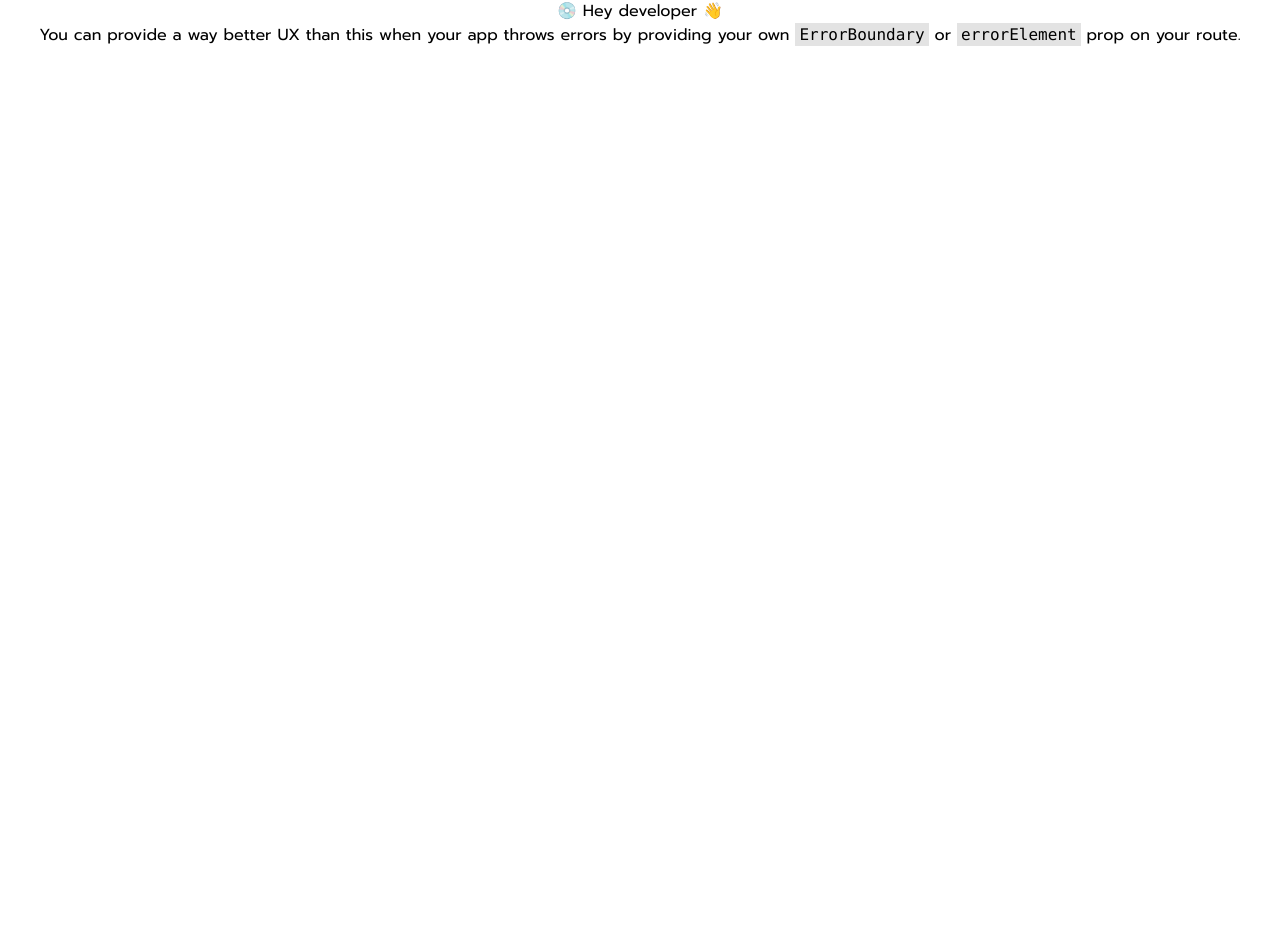
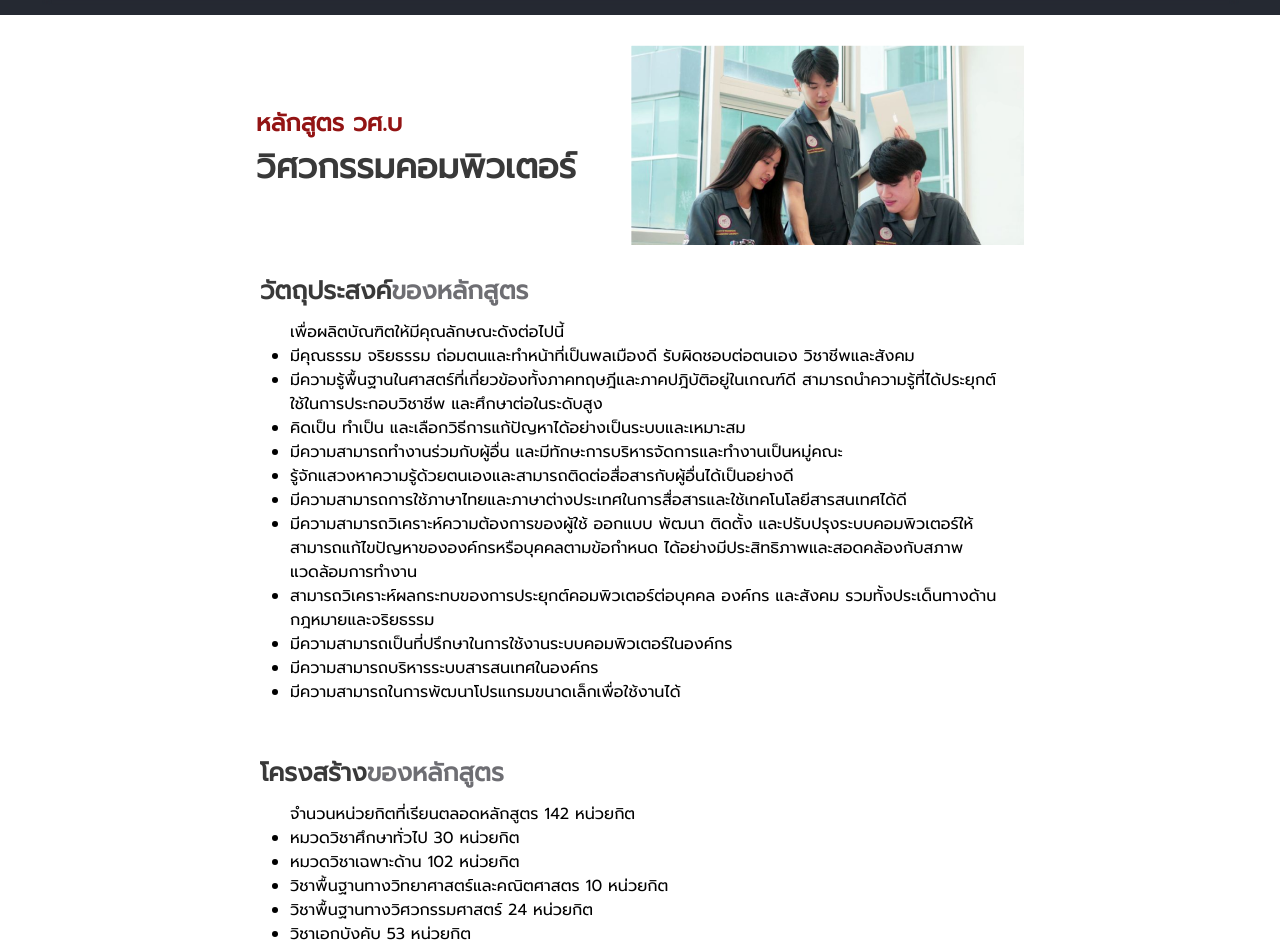
Before and after one commit to KaminariSora/Project_CPE204, a React (Create React App) app in the folder cpe-web-application/: page /Program in a window 1280 px wide. Before the commit this address had no page. Shown: the part 65-1013 px from the top of the page. Before the commit the page ends 800 px from the top, so only its background shows below. Built offline with nearby package versions, Linux system fonts and the light colour scheme.

Commit message:
Program Page

```diff
--- a/cpe-web-application/src/1st_Components/PersonelPage/PerProfile.css
+++ b/cpe-web-application/src/1st_Components/PersonelPage/PerProfile.css
@@ -14,7 +14,6 @@
     font-size: 1.2rem;
 }
 hr{
-    max-width: 800px;
     width: 100%;
     position: absolute;
     border-top:3px solid #CFCFCF;
--- /dev/null
+++ b/cpe-web-application/src/1st_Components/Program/Program.css
@@ -0,0 +1,72 @@
+
+.Program-bg{
+    display: flex;
+    align-items: center;
+    flex-direction: column;
+    margin-top: 80px;
+    width: 100%;
+}
+
+.Program-slide{
+    display: flex;
+    flex-direction: row;
+    justify-content: center;
+    align-items: center;
+    flex-wrap: wrap-reverse;
+    gap: 3rem;
+    padding-top: 30px;
+}
+
+
+.Program-slide-left{
+    display: flex;
+    flex-direction: column;
+    justify-items: center;
+}
+.Prgram-slide-Right img{
+    width: 400px;
+    height: 200px;
+    object-fit: cover;
+    object-position: 50% 10%;
+}
+
+.Program-slide-left span{
+    font-size: 24px;
+    color: #931414;
+    font-weight: 900;
+}
+
+.Program-slide-left span:last-child{
+    font-size: 34px;
+    color: #393939;
+}
+
+@media only screen and (max-width: 766px) {
+    .Program-slide {
+      margin-top: 80px;
+    }
+  }
+
+
+.Program-data{
+    max-width: 800px;
+    width: 100%;
+}
+
+.Purpose-in li{
+    list-style-type: disc;
+}
+
+.Purpose-in{
+    margin: 10px;
+    margin-left: 30px;
+}
+
+.Purpose{
+    padding: 20px;
+}
+
+.Purpose span{
+    font-size: 25px;
+    color: #6E6E73;
+}
--- /dev/null
+++ b/cpe-web-application/src/1st_Components/Program/Program.js
@@ -0,0 +1,75 @@
+import Header from "../../GlobalComponent/header"
+import './Program.css'
+
+const Program =()=>{
+    return(
+        <div>
+          <Header/>
+          <div className="Program-bg">
+
+             <div className="Program-slide">
+                <div className="Program-slide-left">
+                        <span>หลักสูตร วศ.บ</span>
+                        <span>วิศวกรรมคอมพิวเตอร์</span>
+                </div>
+                <div className="Prgram-slide-Right">
+                        <img src="./img/Rectangle 34.png"></img>
+                </div>
+             </div>
+
+             <div className="Program-data">
+
+                 <div className="Purpose">
+                    <span><strong><span style={{ color: '#393939' }}>วัตถุประสงค์</span>ของหลักสูตร</strong></span>
+                    <div className="Purpose-in">เพื่อผลิตบัณฑิตให้มีคุณลักษณะดังต่อไปนี้
+                        <ul>
+                           <li>มีคุณธรรม จริยธรรม ถ่อมตนและทำหน้าที่เป็นพลเมืองดี รับผิดชอบต่อตนเอง วิชาชีพและสังคม</li>
+                           <li>มีความรู้พื้นฐานในศาสตร์ที่เกี่ยวข้องทั้งภาคทฤษฎีและภาคปฎิบัติอยู่ในเกณฑ์ดี สามารถนำความรู้ที่ได้ประยุกต์ใช้ในการประกอบวิชาชีพ และศึกษาต่อในระดับสูง</li>
+                           <li>คิดเป็น ทำเป็น และเลือกวิธีการแก้ปัญหาได้อย่างเป็นระบบและเหมาะสม</li>
+                           <li>มีความสามารถทำงานร่วมกับผู้อื่น และมีทักษะการบริหารจัดการและทำงานเป็นหมู่คณะ</li>
+                           <li>รู้จักแสวงหาความรู้ด้วยตนเองและสามารถติดต่อสื่อสารกับผู้อื่นได้เป็นอย่างดี</li>
+                           <li>มีความสามารถการใช้ภาษาไทยและภาษาต่างประเทศในการสื่อสารและใช้เทคโนโลยีสารสนเทศได้ดี</li>
+                           <li>มีความสามารถวิเคราะห์ความต้องการของผู้ใช้ ออกแบบ พัฒนา ติดตั้ง และปรับปรุงระบบคอมพิวเตอร์ให้สามารถแก้ไขปัญหาขององค์กรหรือบุคคลตามข้อกำหนด ได้อย่างมีประสิทธิภาพและสอดคล้องกับสภาพแวดล้อมการทำงาน</li>
+                           <li>สามารถวิเคราะห์ผลกระทบของการประยุกต์คอมพิวเตอร์ต่อบุคคล องค์กร และสังคม รวมทั้งประเด็นทางด้านกฎหมายและจริยธรรม</li>
+                           <li>มีความสามารถเป็นที่ปรึกษาในการใช้งานระบบคอมพิวเตอร์ในองค์กร</li>
+                           <li>มีความสามารถบริหารระบบสารสนเทศในองค์กร</li>
+                           <li>มีความสามารถในการพัฒนาโปรแกรมขนาดเล็กเพื่อใช้งานได้</li>
+                        </ul>
+                    </div>
+                 </div>
+
+                 <div className="Purpose">
+                    <span><strong><span style={{ color: '#393939' }}>โครงสร้าง</span>ของหลักสูตร</strong></span>
+                    <div className="Purpose-in">จำนวนหน่วยกิตที่เรียนตลอดหลักสูตร 142 หน่วยกิต
+                        <ul>
+                           <li>หมวดวิชาศึกษาทั่วไป 30 หน่วยกิต</li>
+                           <li>หมวดวิชาเฉพาะด้าน 102 หน่วยกิต</li>
+                           <li>วิชาพื้นฐานทางวิทยาศาสตร์และคณิตศาสตร 10 หน่วยกิต</li>
+                           <li>วิชาพื้นฐานทางวิศวกรรมศาสตร์ 24 หน่วยกิต</li>
+                           <li>วิชาเอกบังคับ 53 หน่วยกิต</li>
+                           <li>วิชาเอกเลือก 15 หน่วยกิต</li>
+                           <li>หมวดวิชาเลือกเสรี 10 หน่วยกิต</li>
+                        </ul>
+                    </div>
+
+                 </div>
+
+             </div>
+           </div>
+           <br></br>
+           <br></br>
+           <footer>
+                <div className="left-footer">
+                    <p>Copyright 2567 by Faculty of Engineering</p>
+                </div>
+                <div className="right-footer">
+                    <p>Terms Of Use | Privacy Statement</p>
+                </div>
+                <br></br>
+                <br></br>
+            </footer>
+        </div>
+    )
+}
+
+export default Program
--- a/cpe-web-application/src/GlobalComponent/header.js
+++ b/cpe-web-application/src/GlobalComponent/header.js
@@ -24,7 +24,7 @@ const Header = () => {
                 <div className={`navMenu ${showMenu ? 'showMenu' : ''}`}>
                     <ul className="navList" type="none">
                         <li className="listItem"><Link to="/home"><img src="./Img/logo cpe swu.png" style={imageStyle} alt="Logo"></img></Link></li>
-                        <li className="listItem"><a className="navLink prompt-regular" href="#">Program</a></li>
+                        <li className="listItem"><Link className="navLink prompt-regular" to="/Program">Program</Link></li>
                         <li className="listItem"><a className="navLink prompt-regular" href="https://admission.swu.ac.th/admissions2/">Admission</a></li>
                         <li className="listItem"><Link className="navLink prompt-regular" to="/Personnel">Personal</Link></li>
                         <li className="listItem"><Link className="navLink prompt-regular" to="/about">About</Link></li>
--- a/cpe-web-application/src/index.js
+++ b/cpe-web-application/src/index.js
@@ -12,6 +12,7 @@ import {
 } from "react-router-dom";
 import Firstpage from './1st_Components/Home/FirstPage.js';
 import MainPer from './1st_Components/PersonelPage/mainPer.js';
+import Program from './1st_Components/Program/Program.js';
 
 const router = createBrowserRouter([
   {
@@ -29,6 +30,10 @@ const router = createBrowserRouter([
   {
     path:"/Personnel",
     element:<MainPer/>
+  },
+  {
+    path:"/Program",
+    element:<Program/>
   }
 ]);
 
```
Also changed, not shown: cpe-web-application/public/Img/Rectangle 34.png (added).
